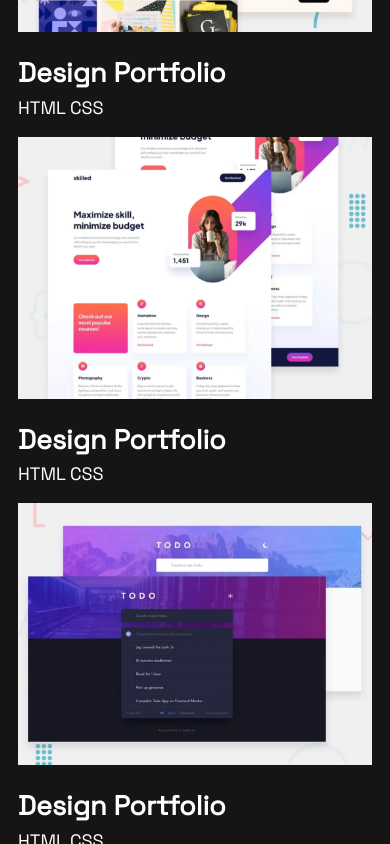
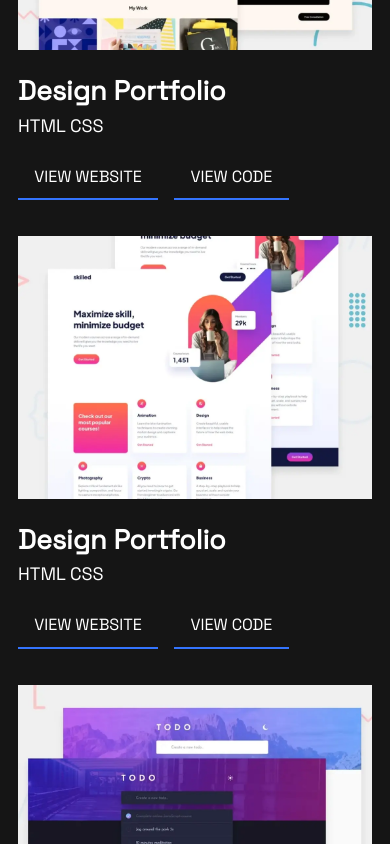
Before and after one commit to sammyodiagbe/portfolio-fem, a React (Create React App) app: page / in a window 390 px wide. Shown: the part 1800-2644 px from the top of the page. Built offline with nearby package versions, Linux system fonts and the light colour scheme.

Commit message:
done with mobile design

```diff
--- a/src/App.js
+++ b/src/App.js
@@ -101,6 +101,10 @@ function App() {
                   <h2>Design Portfolio</h2>
                   <p>HTML CSS</p>
                 </div>
+                <div className="view">
+                  <a href="#view-website">View website</a>
+                  <a href="#view-code">View Code</a>
+                </div>
               </div>
               <div className="project">
                 <div className="img-container">
@@ -109,6 +113,10 @@ function App() {
                 <div className="project-details">
                   <h2>Design Portfolio</h2>
                   <p>HTML CSS</p>
+                </div>
+                <div className="view">
+                  <a href="#view-website">View website</a>
+                  <a href="#view-code">View Code</a>
                 </div>
               </div>
               <div className="project">
@@ -119,6 +127,10 @@ function App() {
                   <h2>Design Portfolio</h2>
                   <p>HTML CSS</p>
                 </div>
+                <div className="view">
+                  <a href="#view-website">View website</a>
+                  <a href="#view-code">View Code</a>
+                </div>
               </div>
               <div className="project">
                 <div className="img-container">
@@ -127,6 +139,10 @@ function App() {
                 <div className="project-details">
                   <h2>Design Portfolio</h2>
                   <p>HTML CSS</p>
+                </div>
+                <div className="view">
+                  <a href="#view-website">View website</a>
+                  <a href="#view-code">View Code</a>
                 </div>
               </div>
               <div className="project">
@@ -137,6 +153,10 @@ function App() {
                   <h2>Design Portfolio</h2>
                   <p>HTML CSS</p>
                 </div>
+                <div className="view">
+                  <a href="#view-website">View website</a>
+                  <a href="#view-code">View Code</a>
+                </div>
               </div>
               <div className="project">
                 <div className="img-container">
@@ -145,6 +165,10 @@ function App() {
                 <div className="project-details">
                   <h2>Design Portfolio</h2>
                   <p>HTML CSS</p>
+                </div>
+                <div className="view">
+                  <a href="#view-website">View website</a>
+                  <a href="#view-code">View Code</a>
                 </div>
               </div>
             </div>
--- a/src/styles/index.css
+++ b/src/styles/index.css
@@ -154,6 +154,22 @@ div.portfolio-app div.container div.projects-container div.project-container-hea
   font-size: 0.9em;
 }
 
+div.portfolio-app div.container div.projects-container div.projects div.project {
+  padding: 1em 0;
+}
+
+div.portfolio-app div.container div.projects-container div.projects div.project div.view a {
+  padding: 0.7em 1em;
+  display: inline-block;
+  border-bottom: 2px solid #3474fd;
+  text-transform: uppercase;
+  font-size: 0.9em;
+}
+
+div.portfolio-app div.container div.projects-container div.projects div.project div.view a:nth-child(1) {
+  margin-right: 1em;
+}
+
 div.portfolio-app div.container div.projects-container div.projects div.project div.project-details {
   padding: 1em 0;
 }
--- a/src/styles/index.scss
+++ b/src/styles/index.scss
@@ -144,6 +144,15 @@ div.portfolio-app {
 
       div.projects {
         div.project {
+          padding: $padding 0;
+          div.view {
+            a {
+              @include linkBtn();
+              &:nth-child(1) {
+                margin-right: 1em;
+              }
+            }
+          }
           div.project-details {
             padding: $padding 0;
             h2 {
```
Also changed, not shown: 1 other file (tests, documents, lock files or other folders).
